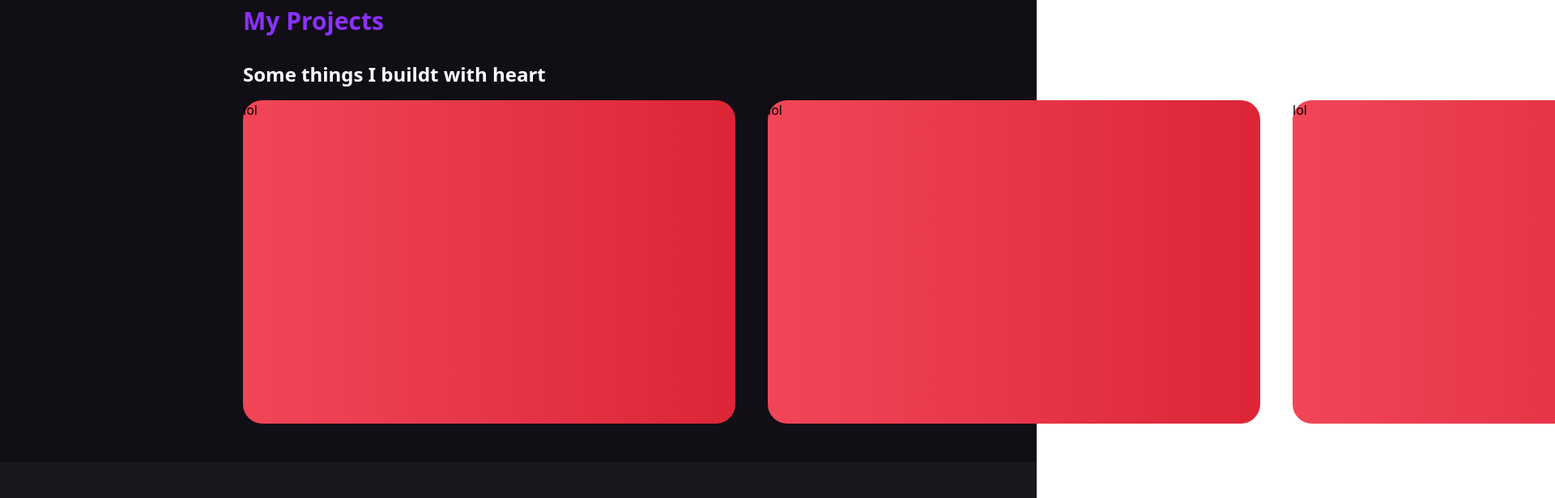
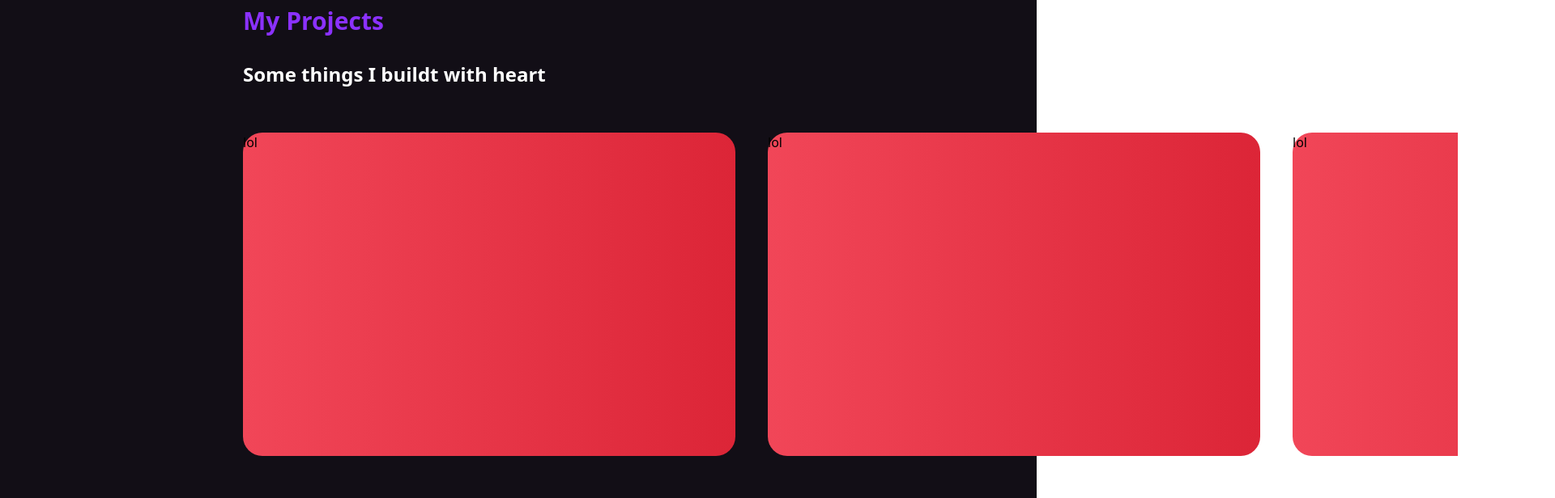
Before and after one commit to linusehle/linusehle-portfolio, a Vue app: page / in a window 1280 px wide. Shown: the part 900-1516 px from the top of the page at 81% size, 1920 px wide, since content can reach past the window. Built offline with nearby package versions, Linux system fonts and the light colour scheme.

Commit message:
feat: added project horizontal scrolling

```diff
--- a/src/components/Home.vue
+++ b/src/components/Home.vue
@@ -97,34 +97,38 @@
             <div class="w-full sm:max-w-lg pt-4">
                 <span class="font-bold text-2xl text-white md:text-3">Some things I buildt with heart</span>
             </div>
+            <div class="w-[1500px] rounded-[8px]">
+                <div class="scrollable overflow-y-hidden py-2 px-0 whitespace-nowrap" v-on:wheel="projects_wheel">
                     <div class="flex mt-8">
-                <div class="mr-10">
+                        <div class="mr-10 flex">
                             <a href="" target="_blank">
-                        <div class="h-[25rem] w-[38rem] rounded-3xl max-w-full" style="background: linear-gradient(90deg, rgb(241, 70, 88) 0%, rgb(220, 37, 55) 100%);">
+                                <div class="h-[25rem] w-[38rem] rounded-3xl" style="background: linear-gradient(90deg, rgb(241, 70, 88) 0%, rgb(220, 37, 55) 100%);">
+                                    <span>lol</span>
+                                </div>
+                            </a>
+                        </div>
+                        <div class="mr-10 flex">
+                            <a href="" target="_blank">
+                                <div class="h-[25rem] w-[38rem] rounded-3xl" style="background: linear-gradient(90deg, rgb(241, 70, 88) 0%, rgb(220, 37, 55) 100%);">
                                     <span>lol</span>
                                 </div>
                             </a>
                         </div>
                         <div class="mr-10">
                             <a href="" target="_blank">
-                        <div class="h-[25rem] w-[38rem] rounded-3xl max-w-full" style="background: linear-gradient(90deg, rgb(241, 70, 88) 0%, rgb(220, 37, 55) 100%);">
+                                <div class="h-[25rem] w-[38rem] rounded-3xl" style="background: linear-gradient(90deg, rgb(241, 70, 88) 0%, rgb(220, 37, 55) 100%);">
                                     <span>lol</span>
                                 </div>
                             </a>
                         </div>
-                <div class="mr-10">
+                        <div class="mr-[75px]">
                             <a href="" target="_blank">
-                        <div class="h-[25rem] w-[38rem] rounded-3xl max-w-full" style="background: linear-gradient(90deg, rgb(241, 70, 88) 0%, rgb(220, 37, 55) 100%);">
+                                <div class="h-[25rem] w-[38rem] rounded-3xl" style="background: linear-gradient(90deg, rgb(241, 70, 88) 0%, rgb(220, 37, 55) 100%);">
                                     <span>lol</span>
                                 </div>
                             </a>
                         </div>
-                <div class="mr-10">
-                    <a href="" target="_blank">
-                        <div class="h-[25rem] w-[38rem] rounded-3xl max-w-full" style="background: linear-gradient(90deg, rgb(241, 70, 88) 0%, rgb(220, 37, 55) 100%);">
-                            <span>lol</span>
                     </div>
-                    </a>
                 </div>
             </div>
         </div>
@@ -171,9 +175,9 @@
 <style scoped>
 #progress-bar {
     --scrollAmount: 0%;
-    background-image: linear-gradient(120deg, #84fab0 0%, #8fd3f4 100%);
+    background: white;
     width: var(--scrollAmount);
-    height: 25px;
+    height: 3px;
     position: fixed;
     top: 0;
 }
@@ -191,4 +195,20 @@ let processScroll = () => {
 }
 
 document.addEventListener("scroll", processScroll)
+
 </script>
+
+<script>
+export default {
+    methods: {
+        projects_wheel (event) {
+            const scrollable = event.currentTarget;
+            if (event.deltaY > 0) {
+                scrollable.scrollLeft += 50;
+            } else {
+                scrollable.scrollLeft -= 50;
+            }
+        }
+    }
+}
+</script>
```
Lines whose indentation alone changed are shown as unchanged.
